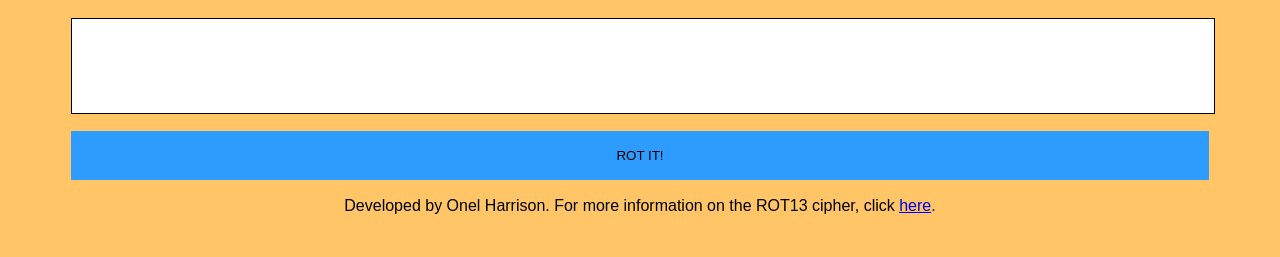
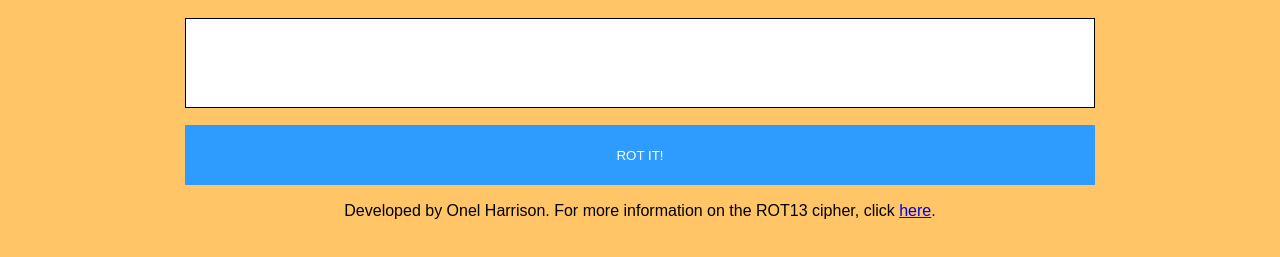
Before and after one commit to oharrison/ROT13, a plain HTML site: page index.html in a window 1280 px wide. Shown: the part 95-352 px from the top of the page. Drawn offline with Linux system fonts and the light colour scheme.

Commit message:
Add border-box, Adjust textarea and button width

```diff
--- a/css/main.css
+++ b/css/main.css
@@ -1,3 +1,11 @@
+html {
+  box-sizing: border-box;
+}
+
+*, *:before, *:after {
+  box-sizing: inherit;
+}
+
 body {
     font-family: Helvetical, Arial, sans-serif;
     text-align: center;
@@ -6,7 +14,7 @@ body {
 
 #text-area {
     display: block;
-    width: 100%;
+    width: 80%;
     height: 90px;
     margin: 1.5% auto;
     resize: none;
@@ -19,15 +27,17 @@ body {
 }
 #rotit {
     display: block;
-    width: 100%;
+    height: 60px;
+    width: 80%;
     margin: 1.5% auto;
     padding: 1.5%;
     background-color: #2E9BFF;
     border: none;
+    color: #fff;
 }
 
 #rotit:hover {
     color: #fff;
-    background-color: #2E9BDD;
+    background-color: rgb(120,200,120);
     cursor: pointer;
 }
```
